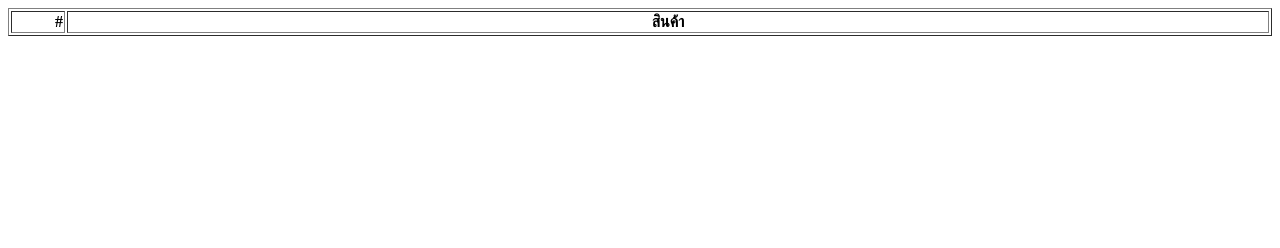
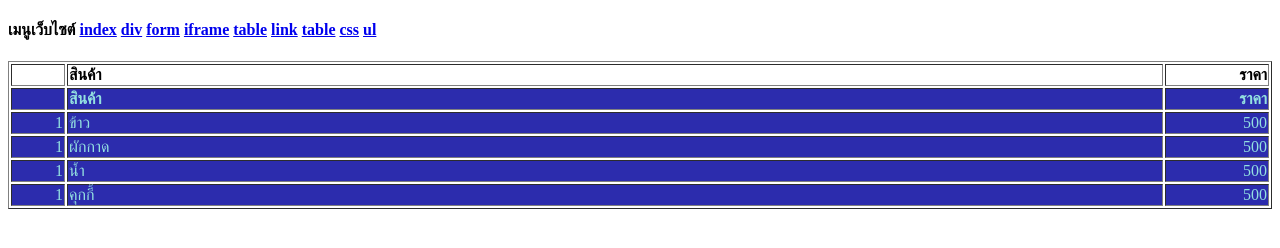
Before and after one commit to chef14/-html2567, a plain HTML site: page table-alignment.html in a window 1280 px wide. Drawn offline with Linux system fonts and the light colour scheme.

Commit message:
Add files via upload

```diff
--- a/table-alignment.html
+++ b/table-alignment.html
@@ -4,15 +4,64 @@
     <meta charset="UTF-8">
     <meta name="viewport" content="width=device-width, initial-scale=1.0">
     <title>Document</title>
-</head>
+<style>
+tbody{
+     background-color: rgb(44, 44, 173);
+     color: rgb(147, 224, 224);
+}
+</style>
+<link rel="stylesheet"href=" ">
 <body>
-    <table width="100%" border="1">
-        <thead>
-            <tr>
-                <th width="50px" align="right">#</th>
-                <th align="lang">สินค้า</th>
-            </tr>
-        </thead>
+    <div>
+        <h4>เมนูเว็บไซต์
+            <a href="index.html">index</a>
+            <a href="div.html">div</a>
+            <a href="form.html">form</a>
+            <a href="iframe.html">iframe</a>
+            <a href="img.html">table</a>
+            <a href="link.html">link</a>
+            <a href="table-alignment.html">table</a>
+            <a href="table-css.html">css</a>
+            <a href="ul.html">ul</a>
 
+        </left>
+    </h4>
+</div>
+<table width="100%" border="1">
+    <thead>
+        <th width="50px"align="right"></th>
+        <th align="left">สินค้า</th>
+        <th width="100px" align="right">ราคา</th>
+        </tr>
+    </thead>
+</tbody>
+        <tr>
+            <th width="50px" align="right"></th>
+            <th align="left">สินค้า</th>
+            <th width="100px" align="right">ราคา</th>
+        </tr>
+    </thead>
+ </tbody>
+ <tr>
+            <td align="right">1</td>
+            <td>ข้าว</td>
+            <td align="right" class="price">500</td>
+</tr>
+<tr>
+            <td align="right">1</td>
+            <td>ผักกาด</td>
+            <td align="right" class="price">500</td>
+</tr>
+<tr>
+            <td align="right">1</td>
+            <td>นํ้า</td>
+            <td align="right" class="price">500</td>
+</tr>
+<tr>
+            <td align="right">1</td>
+            <td>คุกกี้</td>
+            <td align="right" class="price">500</td>
+</tr>
+    </tbody>
 </body>
 </html>
```
Also changed, not shown: div-text-alignment.html (+17 -2 lines), div.html (+16 -0 lines), form.html (+15 -0 lines), index.html (+15 -0 lines), link.html (+15 -0 lines).
